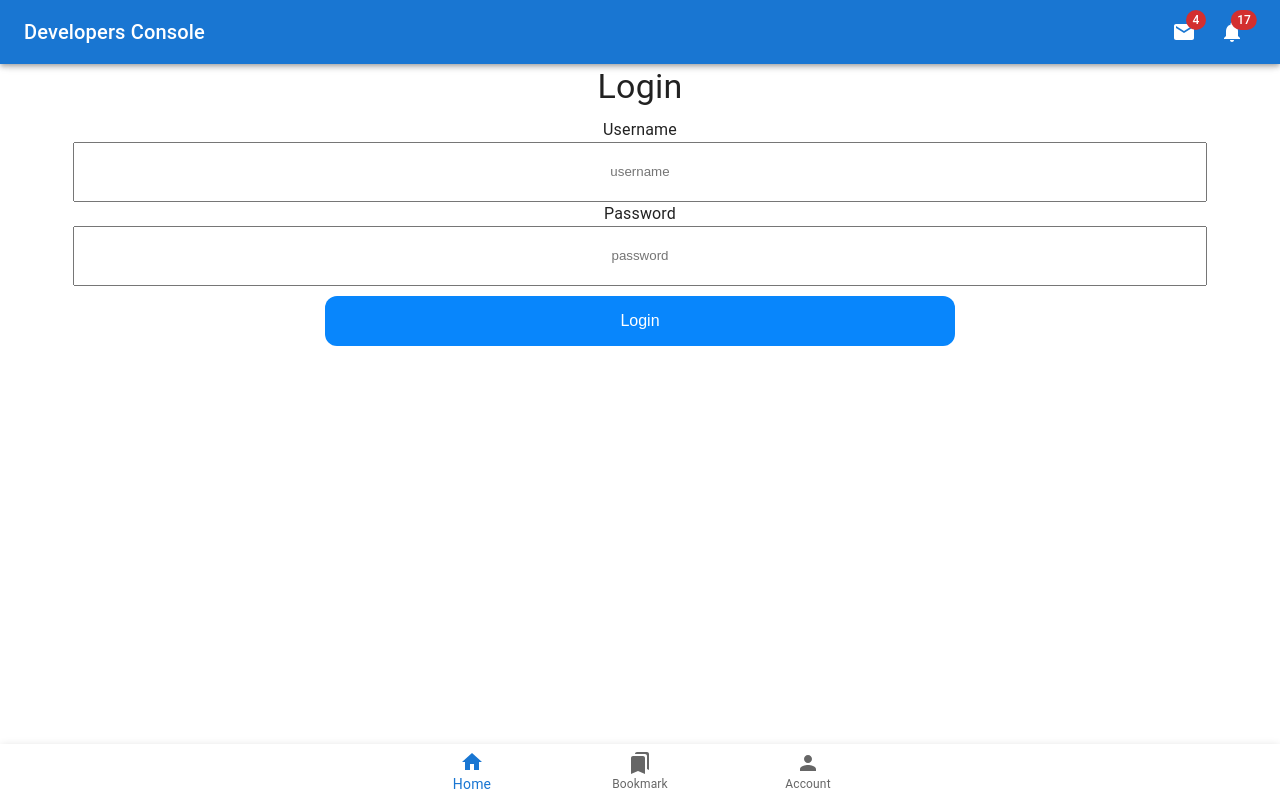
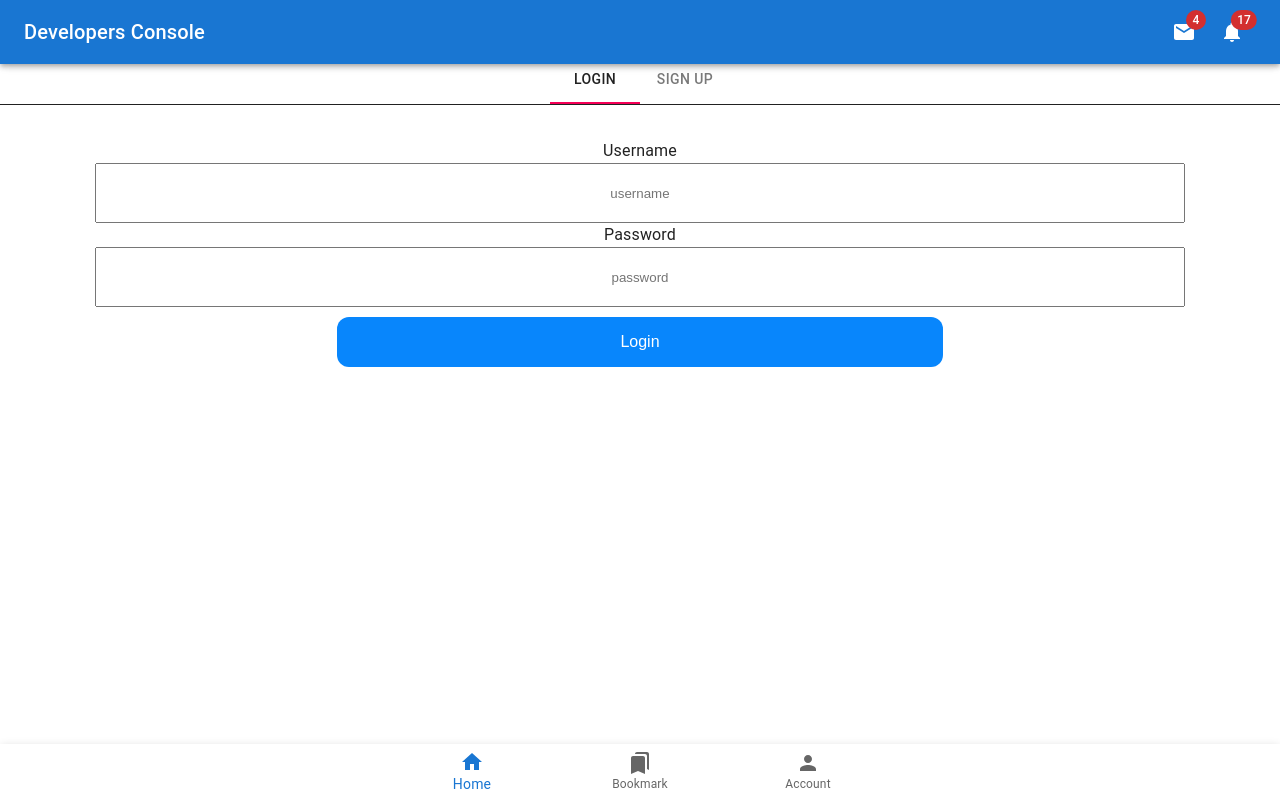
Before and after one commit to jahrulezfrancis/developers-console, a React (Create React App) app: page /profile in a window 1280 px wide. Built offline with nearby package versions, Linux system fonts and the light colour scheme; no server answers.

Commit message:
updated login function and inteface to modal

```diff
--- a/package.json
+++ b/package.json
@@ -5,6 +5,8 @@
   "dependencies": {
     "@emotion/react": "^11.10.4",
     "@emotion/styled": "^11.10.4",
+    "@material-ui/core": "^4.12.4",
+    "@material-ui/lab": "^4.0.0-alpha.61",
     "@mui/icons-material": "^5.10.3",
     "@mui/material": "^5.10.3",
     "axios": "^0.27.2",
--- a/src/App.js
+++ b/src/App.js
@@ -4,18 +4,20 @@ import NavigationBar from './AppBar';
 import FixedBottomNavigation from './BottomNav';
 import DemoCard from './Components/Interface/axiosDemo';
 import { Bookmark, Home, ProfilePage } from './Components/Interface/Routes';
+import PageNotFound from './Components/Pages/404Error';
+import { UserLoginTab } from './Components/Pages/SignUp';
 
 function App() {
   return (
     <div>
-     <NavigationBar />
-     <FixedBottomNavigation />
-     <Routes>
-      <Route path='home' element={<Home />}></Route>
-      <Route path='bookmark' element={<Bookmark />}></Route>
-      <Route path='profile' element={<ProfilePage />}></Route>
-      <Route path='demo' element={<DemoCard />}></Route>
-     </Routes>
+      <NavigationBar />
+      <FixedBottomNavigation />
+      <Routes>
+        <Route path='home' element={<Home />} />
+        <Route path='bookmark' element={<Bookmark />} />
+        <Route path='profile' element={<UserLoginTab />} />
+        <Route path='*' element={<PageNotFound />} />
+      </Routes>
     </div>
   )
 }
--- a/src/Components/Interface/axiosDemo.jsx
+++ b/src/Components/Interface/axiosDemo.jsx
@@ -3,22 +3,24 @@ import axios from 'axios';
 import { Box } from '@mui/system';
 
 
-const fetchPromise = fetch('https://mdn.github.io/learning-area/javascript/apis/fetching-data/can-store/products.json');
+// const fetchPromise = fetch('https://mdn.github.io/learning-area/javascript/apis/fetching-data/can-store/products.json');
 
-fetchPromise.then((response) => {
-    const jsonPromise = response.json();
-    jsonPromise.then((data) => {
-        console.log(data[0].name);
-    });
-});
+// fetchPromise.then((response) => {
+//     const jsonPromise = response.json();
+//     jsonPromise.then((data) => {
+//         console.log(data[0].name);
+//     });
+// });
 
 
 
 async function DemoCard() {
     const Fetched = await fetch('https://jsonplaceholder.typicode.com/posts')
-    Fetched.then((response) =>{
+    Fetched.then((response) => {
         const jsonPromise = response.json();
-        jsonPromise.then((data))
+        jsonPromise.then((data) => {
+            console.log(data.name);
+        })
     })
 }
 export default DemoCard;
--- /dev/null
+++ b/src/Components/Pages/404Error.jsx
@@ -0,0 +1,9 @@
+import React from 'react'
+
+export default function PageNotFound() {
+    return(
+        <div>
+            <h1>The page you are looking for cannot be found</h1>
+        </div>
+    )
+}
--- a/src/Components/Pages/SignUp.jsx
+++ b/src/Components/Pages/SignUp.jsx
@@ -3,6 +3,39 @@ import { useFormik } from "formik";
 import { Box } from "@mui/system";
 import "./styles.css";
 import { Typography } from "@mui/material";
+import Tab from '@mui/material/Tab';
+import TabContext from '@material-ui/lab/TabContext';
+import TabList from '@material-ui/lab/TabList';
+import TabPanel from '@material-ui/lab/TabPanel';
+
+export function UserLoginTab() {
+    const [value, setValue] = React.useState('1');
+
+    const handleChange = (event, newValue) => {
+        setValue(newValue);
+    };
+
+    return (
+        <Box sx={{ width: '100%', typography: 'body1' }} justifyContent='center'>
+            <TabContext value={value}>
+                <Box sx={{ borderBottom: 1, borderColor: 'divider' }} justifyContent='center' alignItems='center'>
+                    <TabList onChange={handleChange} aria-label="lab API tabs example" centered>
+                        <Tab label="Login" value="1" />
+                        <Tab label="Sign up" value="2" />
+                    </TabList>
+                </Box>
+                <TabPanel value="1">
+                    <SignInForm />
+                </TabPanel>
+                <TabPanel value="2">
+                    <SignupForm />
+                </TabPanel>
+            </TabContext>
+        </Box>
+    );
+}
+
+
 
 export const SignupForm = () => {
     const formik = useFormik({
@@ -13,7 +46,7 @@ export const SignupForm = () => {
     });
     return (
         <form onSubmit={formik.handleSubmit}>
-            <Box sx={{width: { sx: '40%', md: '50%', lg: '80%' }}}>
+            <Box sx={{ width: { sx: '40%', md: '50%', lg: '80%' } }}>
                 <Box sx={{
                     display: "flex",
                     flexDirection: "column",
@@ -21,9 +54,6 @@ export const SignupForm = () => {
                     textAlign: 'center',
                     fontSize: '16px'
                 }}>
-                    <Typography variant='h4' marginBottom={'10px'}>
-                        Sign Up
-                    </Typography>
                     <label htmlFor="email">Full Name</label>
                     <input
                         placeholder="full name here"
@@ -84,9 +114,6 @@ export const SignInForm = () => {
                 textAlign: 'center',
                 fontSize: '16px'
             }}>
-                <Typography variant='h4' marginBottom={'10px'}>
-                    Login
-                </Typography>
                 <label htmlFor="email">Username</label>
                 <input
                     placeholder="username"
```
Also changed, not shown: 1 other file (tests, documents, lock files or other folders).
